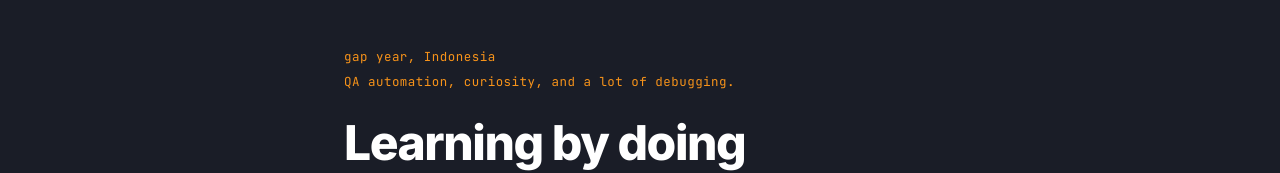
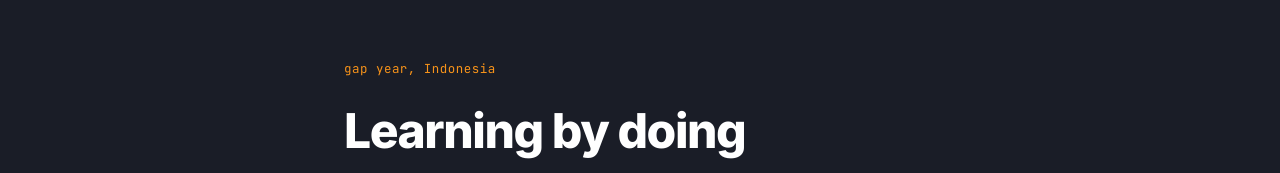
Before and after one commit to bryan-nathan-c/portfolio-project, a React (Vite) app: page / in a window 1280 px wide. Shown: the part 135-308 px from the top of the page. Built offline with nearby package versions, Linux system fonts and the light colour scheme.

Commit message:
single hero tag: gap year, Indonesia

```diff
--- a/src/pages/Home.tsx
+++ b/src/pages/Home.tsx
@@ -36,7 +36,6 @@ export default function Home() {
       <section className="hero">
         <div className="hero-content">
           <span className="hero-tag">gap year, Indonesia</span>
-          <span className="hero-tag">QA automation, curiosity, and a lot of debugging.</span>
           <h1 className="hero-title">Learning by doing</h1>
           <p className="hero-sub">
             Spent my gap year learning QA automation at JayJay. Hit a lot of walls.
```
